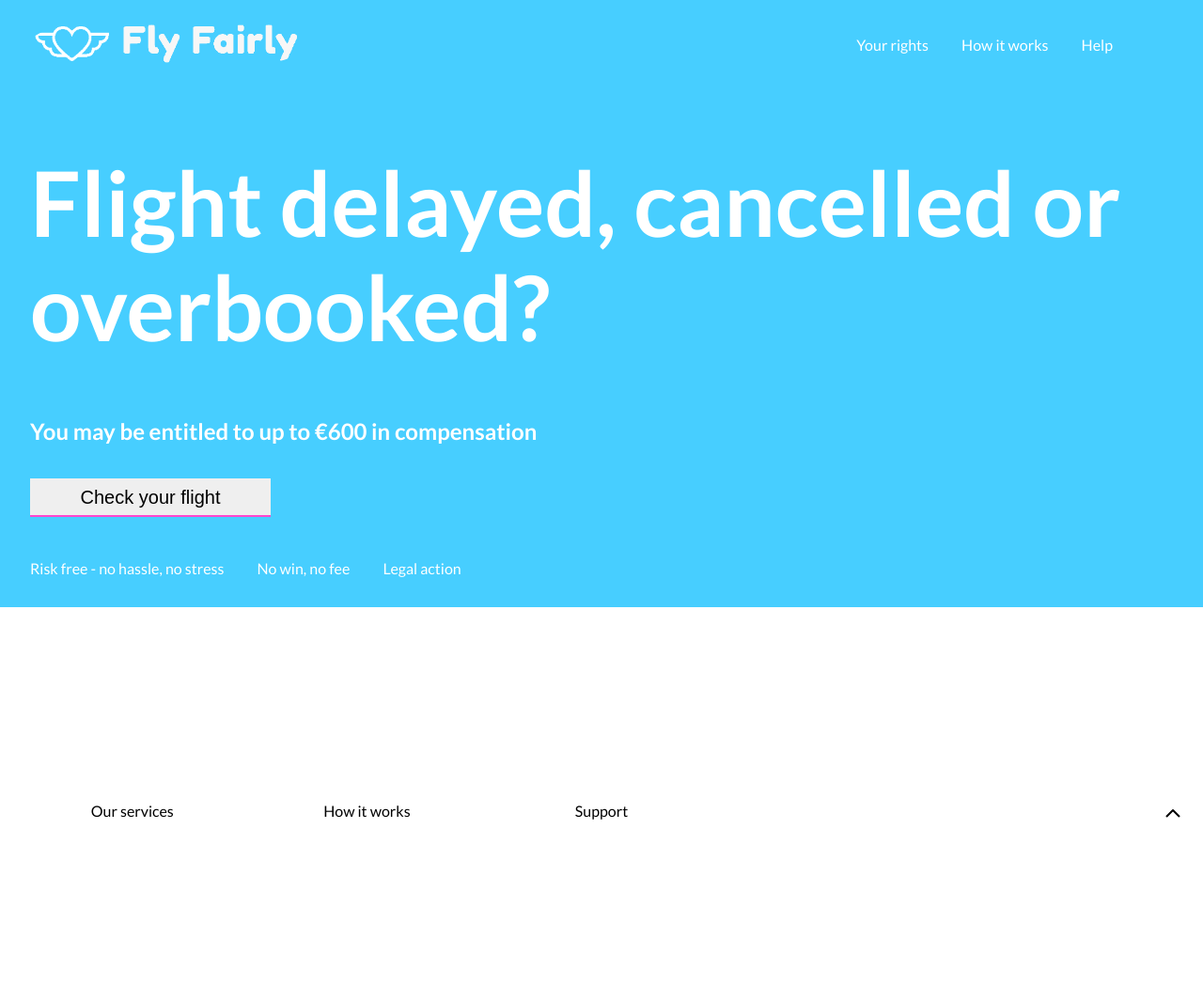
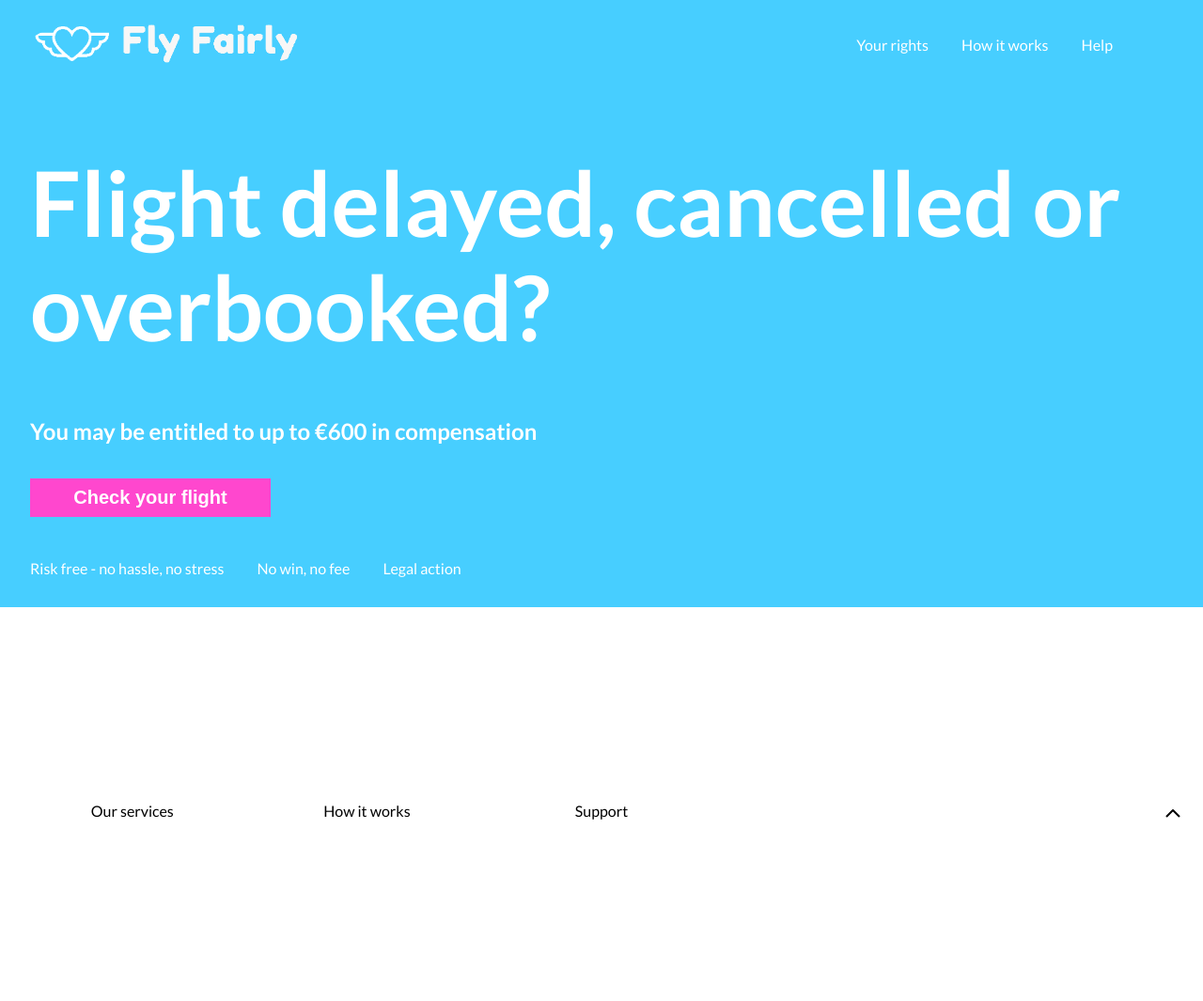
Before and after one commit to wearethoughtfox/flyfairly-website, a Jekyll site: the page built from index.html, in a window 1280 px wide. Shown: the whole page at 94% size. Built offline with Jekyll 4.4.1, drawn with Linux system fonts in a browser that asks for light colours; a script that is not in the unit is left out.

Commit message:
Make button pink

```diff
--- a/index.html
+++ b/index.html
@@ -8,7 +8,7 @@ layout: default
         <h1 class="f1 f-headline-l mt0 white">Flight delayed, cancelled or overbooked?</h1>
         <h2 class="f4 f3-l white fw6">You may be entitled to up to €600 in compensation</h2>
     </div>
-    <button class="w5 ml4">Check your flight</button>
+    <button class="w5 ml4 bg-secondary white fw7">Check your flight</button>
 
     <ul class="list ph3 ph4-ns pv4 white">
         <li class="dib mr4">Risk free - no hassle, no stress</li>
```
